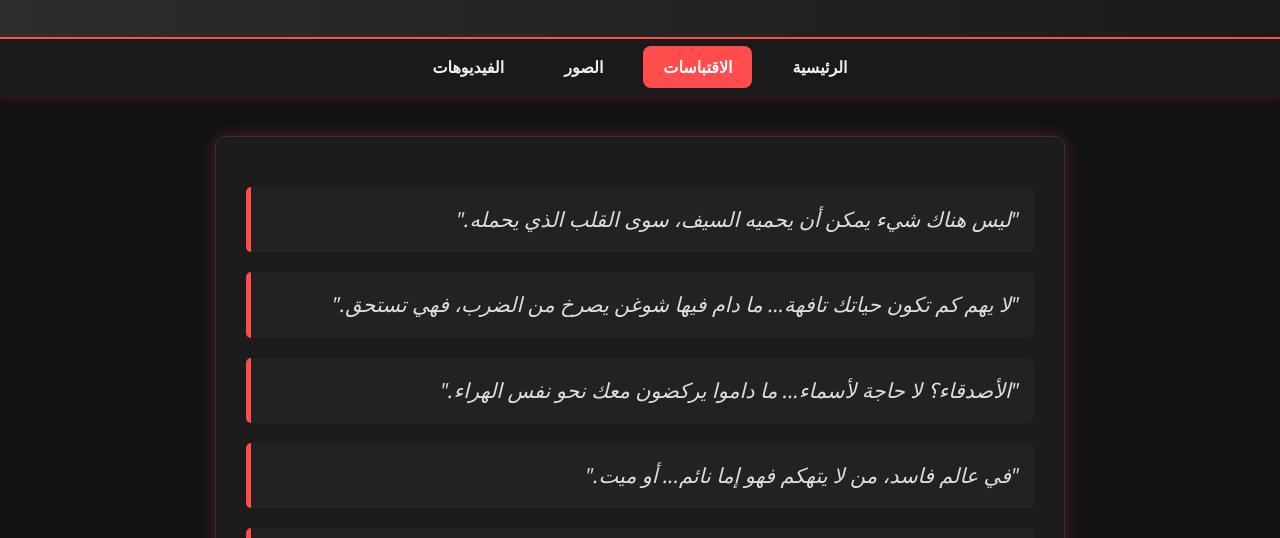
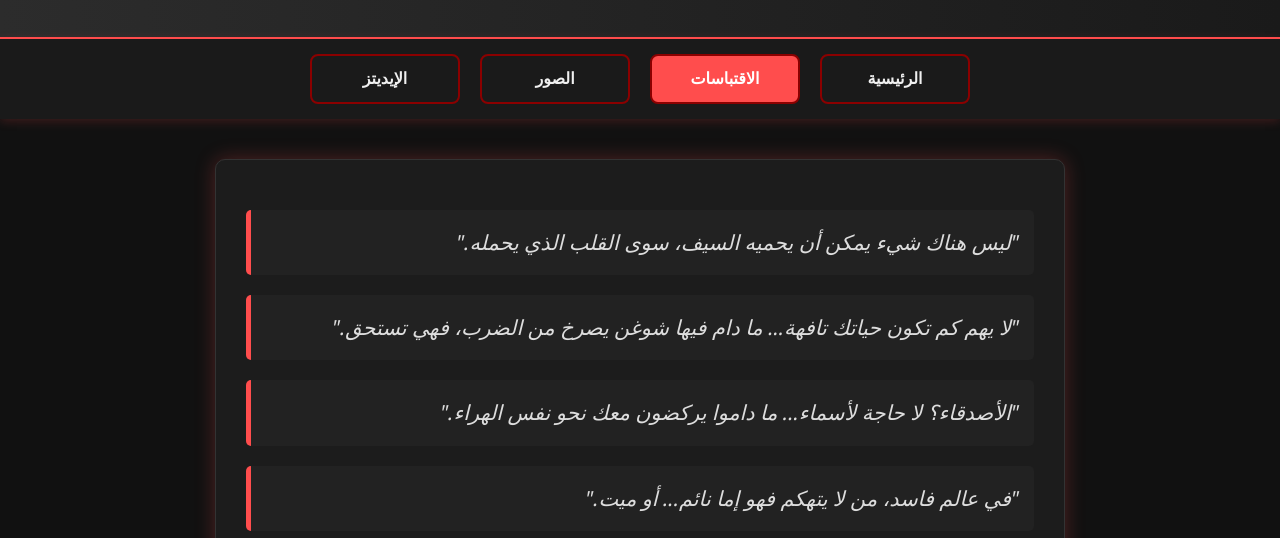
Before and after one commit to GSK-S/MySite2, a plain HTML site: page quotes.html in a window 1280 px wide. Shown: the part 262-800 px from the top of the page. Drawn offline with Linux system fonts and the light colour scheme.

Commit message:
تحديث على الصفحة الرئيسية

```diff
--- a/css/style.css
+++ b/css/style.css
@@ -55,15 +55,26 @@ nav ul {
   padding: 15px 0;
   gap: 20px;
 }
-
 nav ul li a {
+  /* الموجود عندك... */
+  display: flex;
+  justify-content: center;
+  align-items: center;
   text-decoration: none;
   color: #f0f0f0;
   font-weight: bold;
-  padding: 10px 20px;
+  padding: 0;
+  width: 150px;
+  height: 50px;
   border-radius: 8px;
+
+  /* تضيف هذا */
+  border: 2px solid #8B0000; /* أحمر غامق */
+
+  background-color: transparent;
   transition: background-color 0.3s ease, color 0.3s ease;
 }
+
 
 nav ul li a:hover,
 nav ul li a.active {
--- a/quotes.html
+++ b/quotes.html
@@ -17,7 +17,7 @@
       <li><a href="index.html">الرئيسية</a></li>
       <li><a href="quotes.html" class="active">الاقتباسات</a></li>
       <li><a href="gallery.html">الصور</a></li>
-      <li><a href="videos.html">الفيديوهات</a></li>
+      <li><a href="videos.html">الإيديتز</a></li>
     </ul>
   </nav>
 
```
